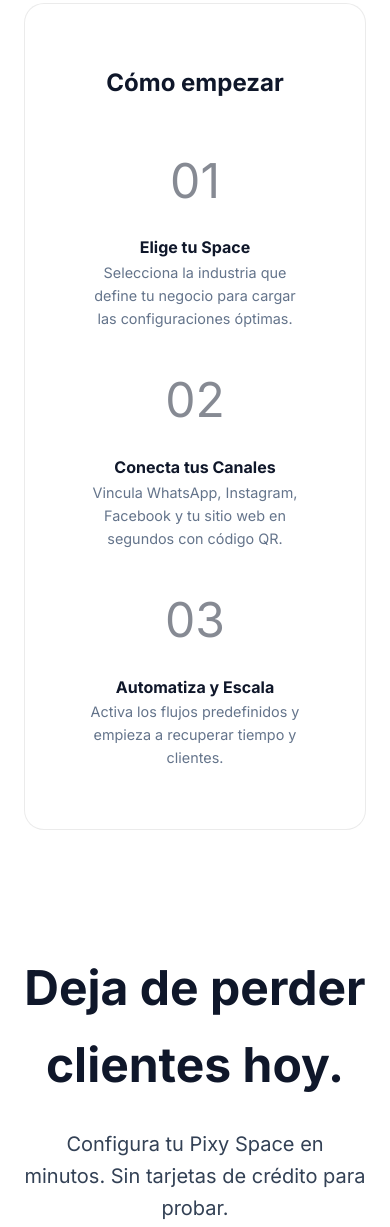
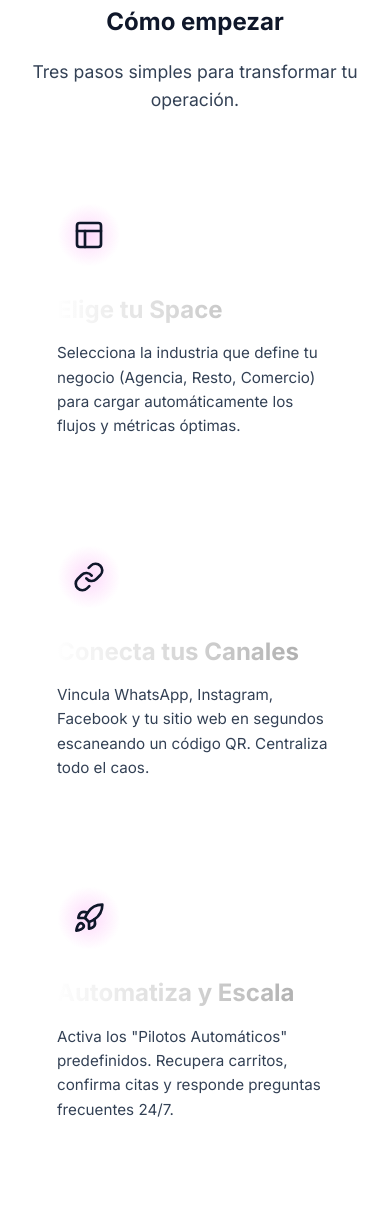
Before and after one commit to ChristianGroove/pixy-website, a plain HTML site: page index.html in a window 390 px wide. Shown: the part 5162-6389 px from the top of the page. Drawn offline with nearby package versions, Linux system fonts and the light colour scheme.

```diff
--- a/css/style.css
+++ b/css/style.css
@@ -777,3 +777,99 @@
         display: none;
     }
 }
+
+/* =========================================
+   THE PIXY FLOW (Step Cards)
+   Ultramodern "How to Start" Section
+   ========================================= */
+.steps-flow-container {
+    display: grid;
+    grid-template-columns: repeat(3, 1fr);
+    gap: 24px;
+    margin-top: 40px;
+}
+
+@media (max-width: 900px) {
+    .steps-flow-container {
+        grid-template-columns: 1fr;
+    }
+}
+
+.step-card {
+    position: relative;
+    overflow: hidden;
+    background: rgba(255, 255, 255, 0.02);
+    border: 1px solid rgba(255, 255, 255, 0.05);
+    backdrop-filter: blur(12px);
+    -webkit-backdrop-filter: blur(12px);
+    padding: 40px 32px;
+    border-radius: 24px;
+    text-align: left;
+    transition: transform 0.4s cubic-bezier(0.175, 0.885, 0.32, 1.275),
+        box-shadow 0.4s ease,
+        border-color 0.4s ease;
+    z-index: 1;
+}
+
+.step-card:hover {
+    transform: translateY(-10px);
+    border-color: rgba(242, 5, 226, 0.3);
+    box-shadow: 0 20px 40px rgba(0, 0, 0, 0.4),
+        inset 0 0 20px rgba(242, 5, 226, 0.05);
+}
+
+/* Giant Watermark Number */
+.step-card::before {
+    content: attr(data-step);
+    position: absolute;
+    top: -20px;
+    right: -10px;
+    font-size: 8rem;
+    font-weight: 800;
+    color: rgba(255, 255, 255, 0.03);
+    z-index: -1;
+    transition: all 0.4s ease;
+    font-family: 'Inter', sans-serif;
+    pointer-events: none;
+}
+
+.step-card:hover::before {
+    transform: scale(1.1) translateX(-10px);
+    color: rgba(242, 5, 226, 0.05);
+}
+
+/* Icon Container */
+.step-icon-wrapper {
+    width: 64px;
+    height: 64px;
+    display: flex;
+    align-items: center;
+    justify-content: center;
+    background: radial-gradient(circle at center, rgba(242, 5, 226, 0.15), transparent 70%);
+    border-radius: 50%;
+    margin-bottom: 24px;
+    color: var(--primary);
+    transition: all 0.4s ease;
+}
+
+.step-card:hover .step-icon-wrapper {
+    transform: scale(1.1);
+    background: radial-gradient(circle at center, rgba(242, 5, 226, 0.25), transparent 70%);
+    color: #fff;
+    filter: drop-shadow(0 0 8px rgba(242, 5, 226, 0.6));
+}
+
+.step-title {
+    font-size: 1.5rem;
+    font-weight: 700;
+    margin-bottom: 12px;
+    background: linear-gradient(90deg, #fff, #a5a5a5);
+    -webkit-background-clip: text;
+    -webkit-text-fill-color: transparent;
+}
+
+.step-desc {
+    font-size: 0.95rem;
+    color: var(--text-secondary);
+    line-height: 1.6;
+}
--- a/index.html
+++ b/index.html
@@ -344,27 +344,69 @@
 
         <!-- 5. How It Works -->
         <section id="como-funciona" style="margin-bottom: 120px;">
-            <div class="glass-card" style="padding: 60px;">
-                <h2 class="section-title" style="text-align: center;">Cómo empezar</h2>
-                <div class="grid-3" style="margin-top: 40px; text-align: center;">
-                    <div>
-                        <div style="font-size: 3rem; margin-bottom: 16px; opacity: 0.5;">01</div>
-                        <h4>Elige tu Space</h4>
-                        <p style="font-size: 0.9rem; color: var(--text-muted);">Selecciona la industria que define tu
-                            negocio para cargar las configuraciones óptimas.</p>
+            <!-- "The Pixy Flow" Section -->
+            <h2 class="section-title" style="text-align: center; margin-bottom: 16px;">Cómo empezar</h2>
+            <p style="text-align: center; color: var(--text-secondary); margin-bottom: 48px; font-size: 1.1rem;">
+                Tres pasos simples para transformar tu operación.
+            </p>
+
+            <div class="steps-flow-container">
+                <!-- Step 01 -->
+                <div class="step-card" data-step="01">
+                    <div class="step-icon-wrapper">
+                        <!-- Icon: Layout/Grid -->
+                        <svg xmlns="http://www.w3.org/2000/svg" width="32" height="32" viewBox="0 0 24 24" fill="none"
+                            stroke="currentColor" stroke-width="2" stroke-linecap="round" stroke-linejoin="round">
+                            <rect x="3" y="3" width="18" height="18" rx="2" ry="2"></rect>
+                            <line x1="3" y1="9" x2="21" y2="9"></line>
+                            <line x1="9" y1="21" x2="9" y2="9"></line>
+                        </svg>
                     </div>
-                    <div>
-                        <div style="font-size: 3rem; margin-bottom: 16px; opacity: 0.5;">02</div>
-                        <h4>Conecta tus Canales</h4>
-                        <p style="font-size: 0.9rem; color: var(--text-muted);">Vincula WhatsApp, Instagram, Facebook y
-                            tu sitio web en segundos con código QR.</p>
+                    <h3 class="step-title">Elige tu Space</h3>
+                    <p class="step-desc">
+                        Selecciona la industria que define tu negocio (Agencia, Resto, Comercio) para cargar
+                        automáticamente los flujos y métricas óptimas.
+                    </p>
+                </div>
+
+                <!-- Step 02 -->
+                <div class="step-card" data-step="02">
+                    <div class="step-icon-wrapper">
+                        <!-- Icon: Link/Connect -->
+                        <svg xmlns="http://www.w3.org/2000/svg" width="32" height="32" viewBox="0 0 24 24" fill="none"
+                            stroke="currentColor" stroke-width="2" stroke-linecap="round" stroke-linejoin="round">
+                            <path d="M10 13a5 5 0 0 0 7.54.54l3-3a5 5 0 0 0-7.07-7.07l-1.72 1.71"></path>
+                            <path d="M14 11a5 5 0 0 0-7.54-.54l-3 3a5 5 0 0 0 7.07 7.07l1.71-1.71"></path>
+                        </svg>
                     </div>
-                    <div>
-                        <div style="font-size: 3rem; margin-bottom: 16px; opacity: 0.5;">03</div>
-                        <h4>Automatiza y Escala</h4>
-                        <p style="font-size: 0.9rem; color: var(--text-muted);">Activa los flujos predefinidos y empieza
-                            a recuperar tiempo y clientes.</p>
+                    <h3 class="step-title">Conecta tus Canales</h3>
+                    <p class="step-desc">
+                        Vincula WhatsApp, Instagram, Facebook y tu sitio web en segundos escaneando un código QR.
+                        Centraliza todo el caos.
+                    </p>
+                </div>
+
+                <!-- Step 03 -->
+                <div class="step-card" data-step="03">
+                    <div class="step-icon-wrapper">
+                        <!-- Icon: Rocket/Automate -->
+                        <svg xmlns="http://www.w3.org/2000/svg" width="32" height="32" viewBox="0 0 24 24" fill="none"
+                            stroke="currentColor" stroke-width="2" stroke-linecap="round" stroke-linejoin="round">
+                            <path
+                                d="M4.5 16.5c-1.5 1.26-2 5-2 5s3.74-.5 5-2c.71-.84.7-2.13-.09-2.91a2.18 2.18 0 0 0-2.91-.09z">
+                            </path>
+                            <path
+                                d="m12 15-3-3a22 22 0 0 1 2-3.95A12.88 12.88 0 0 1 22 2c0 2.72-.78 7.5-6 11a22.35 22.35 0 0 1-4 2z">
+                            </path>
+                            <path d="M9 12H4s.55-3.03 2-4c1.62-1.08 5 0 5 0"></path>
+                            <path d="M12 15v5s3.03-.55 4-2c1.08-1.62 0-5 0-5"></path>
+                        </svg>
                     </div>
+                    <h3 class="step-title">Automatiza y Escala</h3>
+                    <p class="step-desc">
+                        Activa los "Pilotos Automáticos" predefinidos. Recupera carritos, confirma citas y responde
+                        preguntas frecuentes 24/7.
+                    </p>
                 </div>
             </div>
         </section>
```
Also changed, not shown: contact.html (+1 -1 lines).
